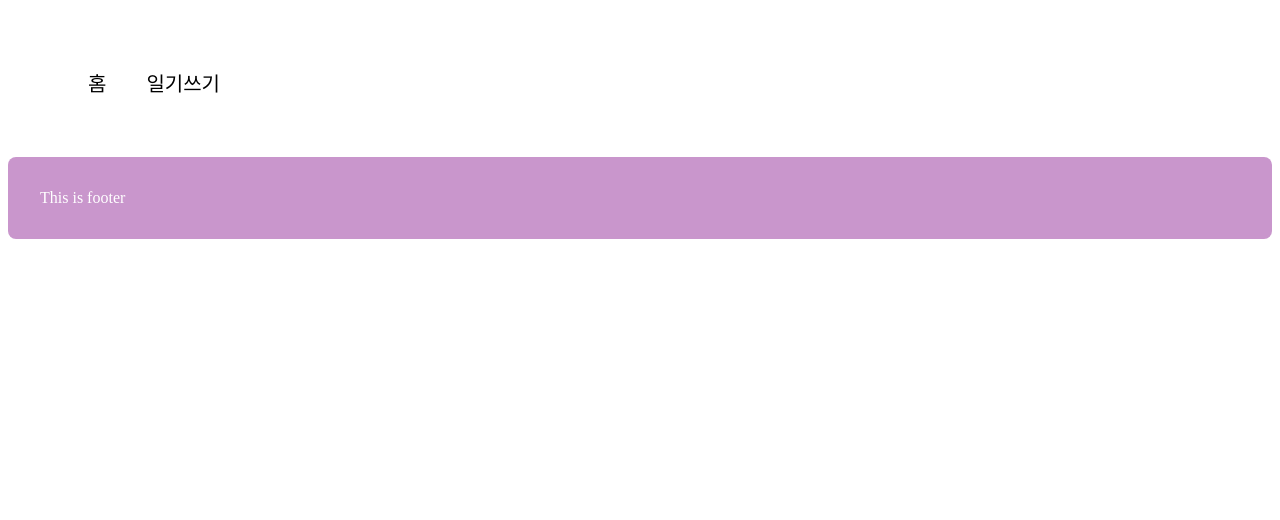
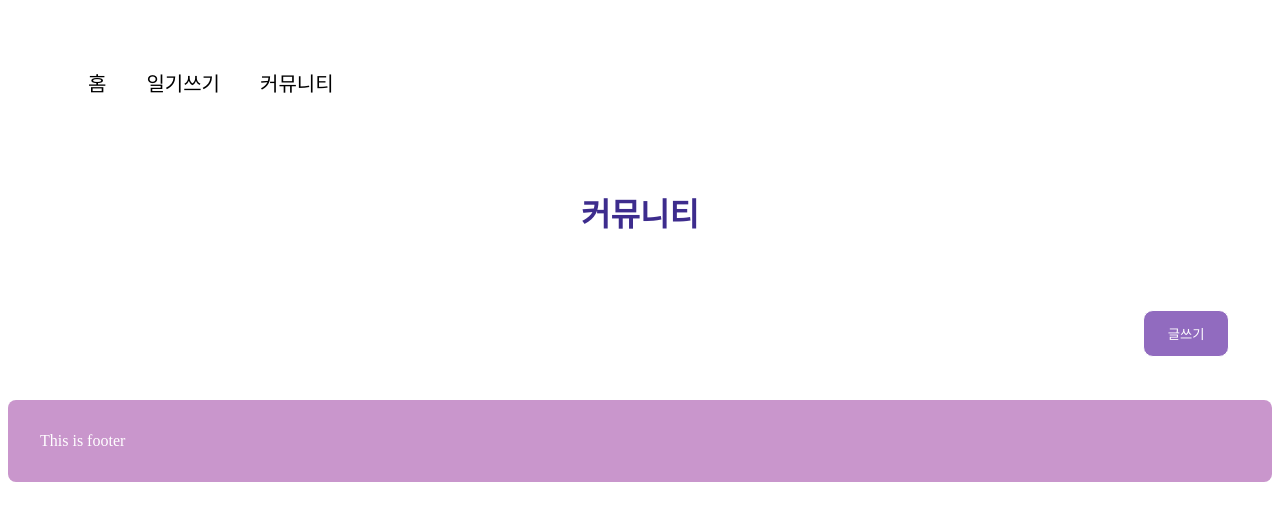
Before and after one commit to dalkey23/elice_ai_project, a React (Create React App) app in the folder aifront/: page /CommunityList in a window 1280 px wide. Shown: the top 520 px of the page. Built offline with nearby package versions, Linux system fonts and the light colour scheme.

Commit message:
feat : 커뮤니티 페이지 생성

```diff
--- a/aifront/src/Component/Header/Header.tsx
+++ b/aifront/src/Component/Header/Header.tsx
@@ -7,6 +7,7 @@ const Header : React.FC = () => {
         <HeaderSC>
                 <NavLink to = '/'>홈</NavLink>
                 <NavLink to = '/JournalPost'>일기쓰기</NavLink>
+                <NavLink to = '/CommunityList'>커뮤니티</NavLink>
         </HeaderSC>
     )
 }
--- /dev/null
+++ b/aifront/src/Page/Community/CommunityList.tsx
@@ -0,0 +1,30 @@
+import React, { useState } from "react";
+import axios from "axios";
+import { CommunityListMain, JournalPostSC, ButtonDiv } from "./CommunityListSC";
+
+const CommunityList : React.FC = () => {
+    const [journal, setJournal] = useState('');
+
+    const handleSubmit = async (e : React.MouseEvent) => {
+        e.preventDefault();
+
+        try {
+            await axios.post('URL', {journal});
+            alert('작성이 완료 되었습니다!');
+        } catch(err) {
+            console.log(err);
+            alert('다시 작성해 주세요.');
+        }
+
+    }
+    return(
+        <CommunityListMain>
+            <h1>커뮤니티</h1>
+            <ButtonDiv>
+                <button onClick = {handleSubmit}>글쓰기</button>
+            </ButtonDiv>
+        </CommunityListMain>
+    )
+}
+
+export default CommunityList;
--- /dev/null
+++ b/aifront/src/Page/Community/CommunityListSC.tsx
@@ -0,0 +1,29 @@
+import styled from "styled-components";
+
+export const CommunityListMain = styled.div`
+    & h1 {
+        display : flex;
+        justify-Content : center;
+        margin : 1em;
+        color : #3D2C8D;
+    }
+`
+
+export const ButtonDiv = styled.div`
+    display : flex;
+    justify-Content : right;
+    padding : 1em;
+
+    & button {
+        margin : 2em;
+        padding : 1em;
+        width : 7%;
+        color : white;
+        background-color : #916BBF;
+        border : 1px solid white;
+        border-Radius : 10px;
+        : hover {
+            background-color : #C996CC;
+        }
+    }
+`
--- a/aifront/src/Page/Main/Main.tsx
+++ b/aifront/src/Page/Main/Main.tsx
@@ -6,6 +6,7 @@ import Footer from "../../Component/Footer/Footer";
 import { Routes, Route } from "react-router-dom";
 import Home from "../Home/Home";
 import JournalPost from "../Journal/JournalPost";
+import CommunityList from "../Community/CommunityList";
 
 const Main : React.FC = () => {
 
@@ -15,6 +16,7 @@ const Main : React.FC = () => {
                 <Routes>
                     <Route path = '/' element = {<Home />} />
                     <Route path = '/JournalPost' element = {<JournalPost />} />
+                    <Route path = '/CommunityList' element = {<CommunityList/>} />
                 </Routes>
             <Footer />
         </>
```
